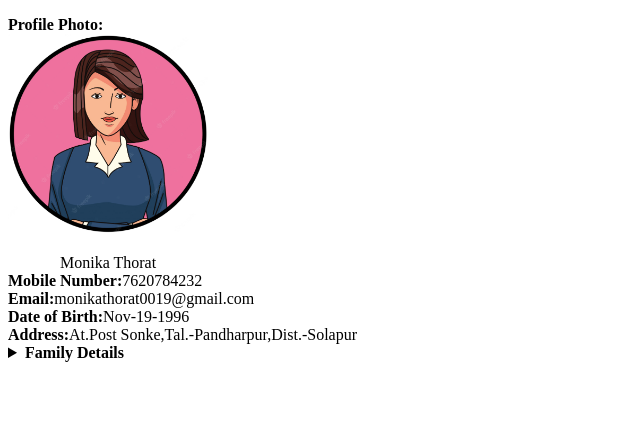
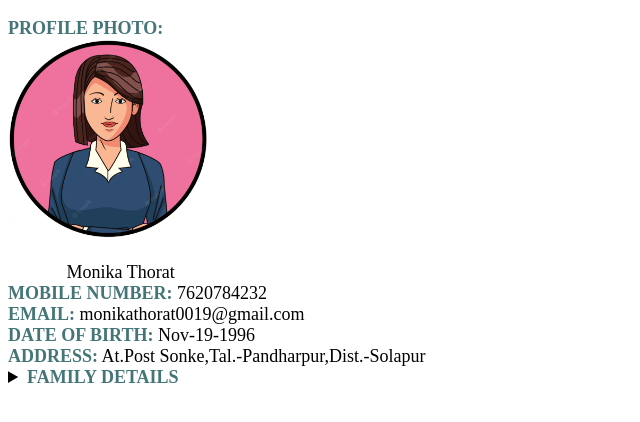
Before and after one commit to monikathorat/MyProfile, a plain HTML site: page personal.html in a window 1280 px wide. Shown: the whole page, without its empty margins (0-640 px from the left). Drawn offline with Linux system fonts and the light colour scheme.

Commit message:
modified index
modified index

```diff
--- a/personal.html
+++ b/personal.html
@@ -2,14 +2,34 @@
 <html>
   <head>
     <title>Personal Information</title>
+    <style>
+      #first,
+      .DP,
+      strong {
+        color: rgb(68, 117, 119);
+        text-transform: uppercase;
+      }
+      body {
+        font-size: large;
+      }
+    </style>
   </head>
   <body>
     <p>
-      <strong>Profile Photo:</strong><br /><img src="women img.png" width="200px" height="200px"/>
-      <figcaption>&nbsp;&nbsp;&nbsp;&nbsp;&nbsp;&nbsp;&nbsp;&nbsp;&nbsp;&nbsp;&nbsp;&nbsp; Monika Thorat</figcaption>
-      <strong>Mobile Number:</strong>7620784232 <br /><strong>Email:</strong
-      >monikathorat0019@gmail.com <br /><strong>Date of Birth:</strong
-      >Nov-19-1996 <br /><strong>Address:</strong>At.Post
+      <strong class="DP">Profile Photo:</strong><br /><img
+        src="women img.png"
+        width="200px"
+        height="200px"
+      />
+      <figcaption>
+        &nbsp;&nbsp;&nbsp;&nbsp;&nbsp;&nbsp;&nbsp;&nbsp;&nbsp;&nbsp;&nbsp;&nbsp;
+        Monika Thorat
+      </figcaption>
+      <strong id="first">Mobile Number:</strong> 7620784232 <br /><strong
+        >Email:</strong
+      >
+      monikathorat0019@gmail.com <br /><strong>Date of Birth:</strong>
+      Nov-19-1996 <br /><strong>Address:</strong> At.Post
       Sonke,Tal.-Pandharpur,Dist.-Solapur <br />
       <details>
         <summary><strong>Family Details</strong></summary>
```
Also changed, not shown: cssLearning.html (added, +20 -0 lines), index.html (+0 -1 lines), internalCSS.html (added, +45 -0 lines).
